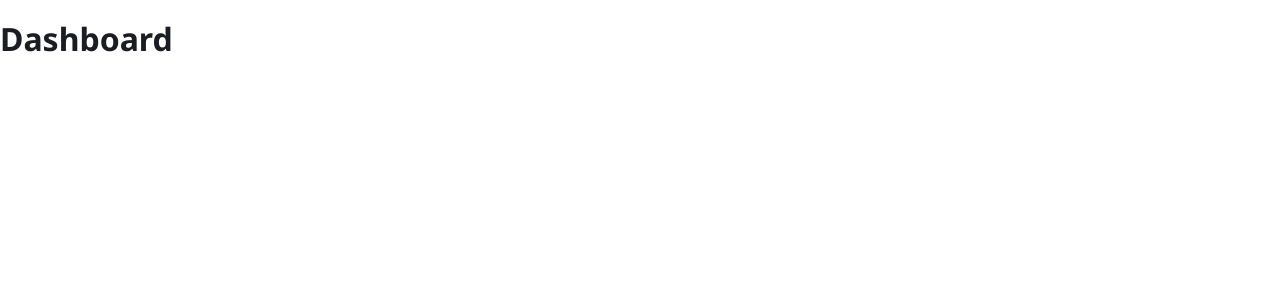
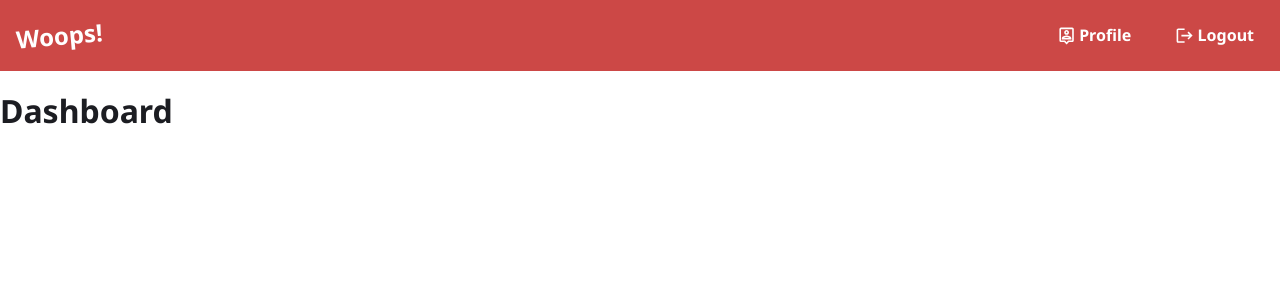
Before and after one commit to angelicamapeso/itec-4012-take-home, a React (Create React App) app: page / in a window 1280 px wide. Shown: the top 300 px of the page. Built offline with nearby package versions, Linux system fonts and the light colour scheme.

Commit message:
display main nav

```diff
--- a/src/App.js
+++ b/src/App.js
@@ -4,6 +4,7 @@ import './App.scss';
 
 import { BrowserRouter as Router, Routes, Route } from "react-router-dom";
 
+import MainNav from "./components/MainNav";
 import Dashboard from "./pages/Dashboard";
 import Login from "./pages/Login";
 import Profile from "./pages/Profile";
@@ -11,6 +12,7 @@ import Profile from "./pages/Profile";
 function App() {
   return (
     <Router>
+      <MainNav />
       <main>
         <Routes>
           <Route exact path="/" element={<Dashboard />} />
```
